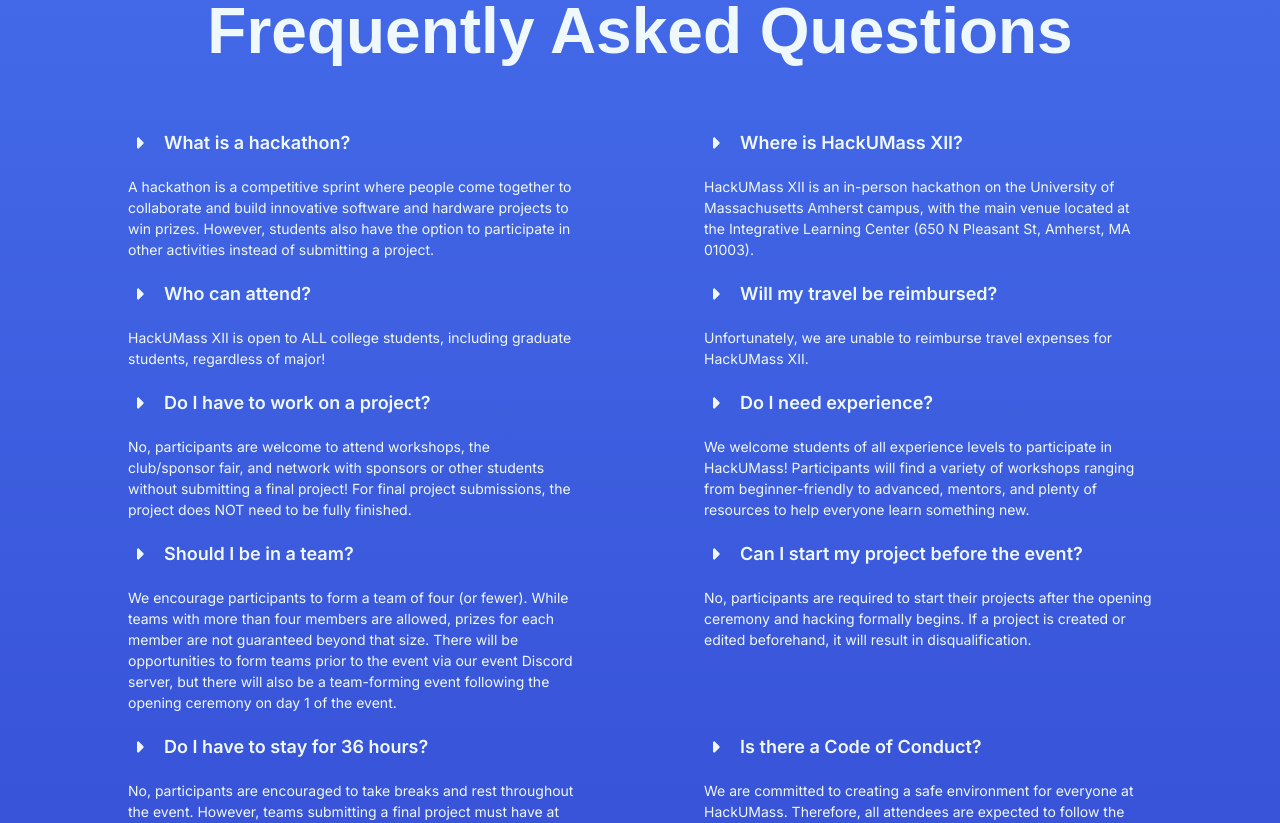
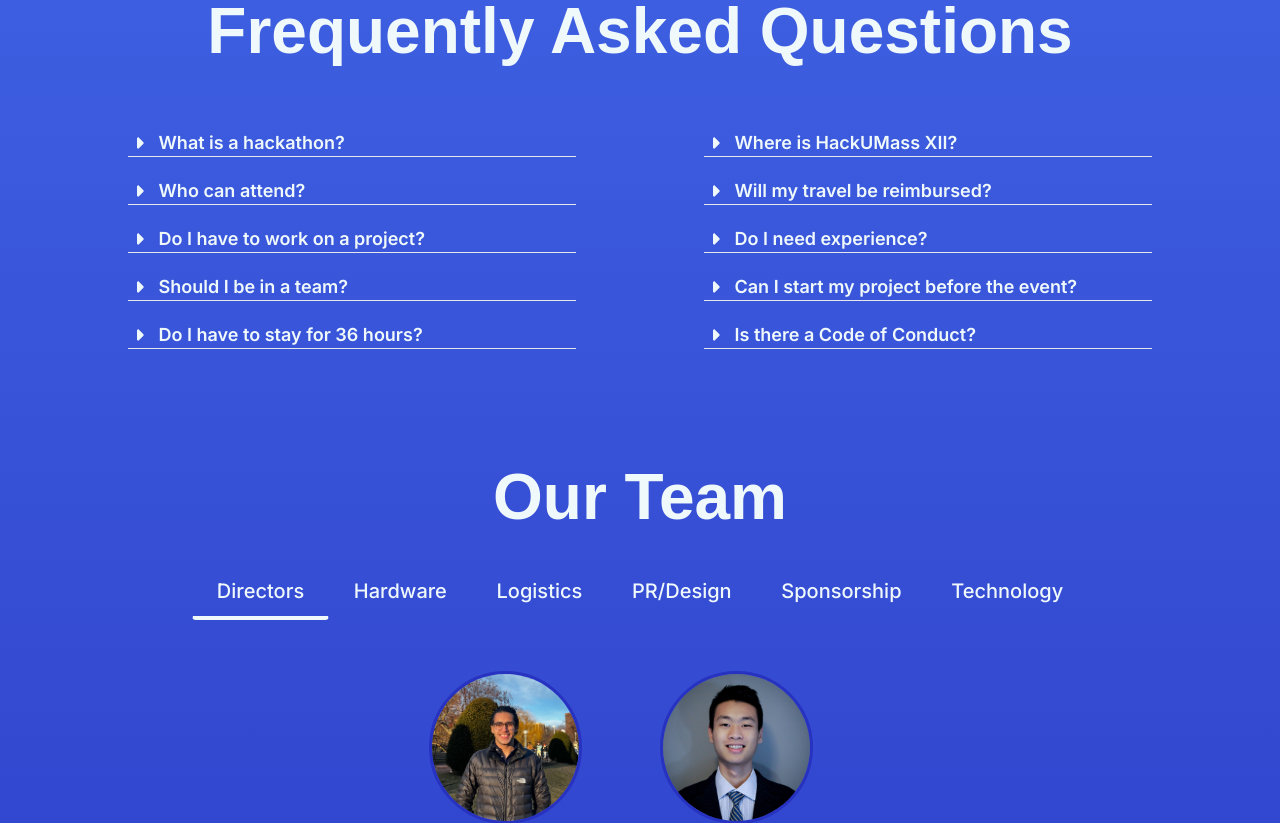
Before and after one commit to fuseumass/hackumass-website, a Next.js app: page / in a window 1280 px wide. Shown: the part 4600-5423 px from the top of the page. Built offline with nearby package versions, Linux system fonts and the light colour scheme; no server answers.

Commit message:
Committing final version of dropdown

```diff
--- a/components/Landing/Faq.js
+++ b/components/Landing/Faq.js
@@ -4,7 +4,9 @@ import Link from 'next/link'
 import { useEffect, useState } from "react";
 
 export default function Faq() {
-  const [faqs, setFaqs] = useState([
+  const [openIndex, setOpenIndex] = useState(null);
+
+  const [faqs, _] = useState([
     ["What is a hackathon?", " A hackathon is a competitive sprint where people come together to collaborate and build innovative software and hardware projects to win prizes. However, students also have the option to participate in other activities instead of submitting a project."],
     ["Where is HackUMass XII?", "HackUMass XII is an in-person hackathon on the University of Massachusetts Amherst campus, with the main venue located at the Integrative Learning Center (650 N Pleasant St, Amherst, MA 01003)."],
     ["Who can attend?", "HackUMass XII is open to ALL college students, including graduate students, regardless of major!"],
@@ -17,6 +19,10 @@ export default function Faq() {
     ["Is there a Code of Conduct?", "We are committed to creating a safe environment for everyone at HackUMass. Therefore, all attendees are expected to follow the <a href='https://static.mlh.io/docs/mlh-code-of-conduct.pdf'>MLH Code of Conduct</a> and abide by the <a href='https://www.umass.edu/dean_students/sites/default/files/documents/07.01.2019%20Code%20of%20Student%20Conduct.pdf'>University of Massachusetts Amherst Code of Student Conduct</a>."]
   ]);
 
+  const toggle = (index) => {
+    setOpenIndex(openIndex === index ? null : index);
+  };
+
   return (
     <div className="FAQ" id="faq">
       <div className="LandingAboutHeader2">
@@ -24,17 +30,34 @@ export default function Faq() {
       </div>
       <div className="FAQContent">
         {faqs.map((faq, index) => {
+          const isOpen = openIndex === index;
           return (
-            <div className="FAQContentItem">
-              <h3 className="FAQContentItemHeading">
-                <FontAwesomeIcon icon={faCaretRight} /> &nbsp;&nbsp; {faq[0]}
-              </h3>
+            <div key={index} className="FAQContentItem">
+              <button
+                className="FAQContentItemHeading flex items-center w-full text-left"
+                onClick={() => toggle(index)}
+              >
+                <FontAwesomeIcon
+                  icon={faCaretRight}
+                  className={`mr-2 transform transition-transform duration-200 ${
+                    isOpen ? "rotate-90" : ""
+                  }`}
+                />
+                {faq[0]}
+              </button>
+              <hr></hr>
+              <div
+                className={`FAQContentItemText overflow-hidden transition-all duration-300 ${
+                  isOpen ? "max-h-96 mt-2" : "max-h-0"
+                }`}
+              >
                 <div
-                  className="FAQContentItemText !block [&_a]:inline [&_a]:underline"
+                  className="[&_a]:underline"
                   dangerouslySetInnerHTML={{ __html: faq[1] }}
                 />
+              </div>
             </div>
-          )
+          );
         })}
       </div>
     </div>
--- a/components/Landing/Landing.css
+++ b/components/Landing/Landing.css
@@ -376,7 +376,6 @@
   height: auto;
   font-size: 18px;
   font-weight: 600;
-  padding-bottom: 20px;
   color: var(--secondary-color);
 }
 
```
